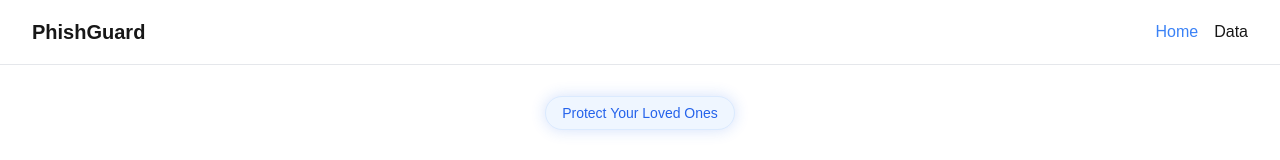
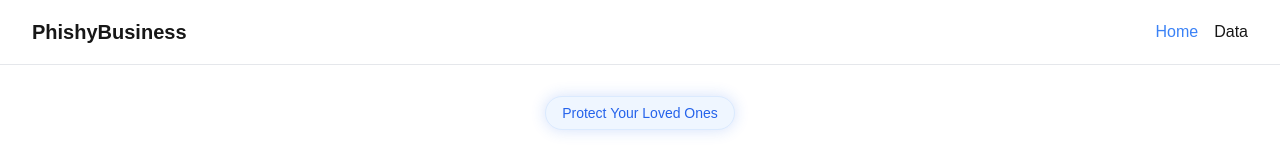
Before and after one commit to PhishyBusinessAI/phishybusiness, a Next.js app: page / in a window 1280 px wide. Shown: the top 160 px of the page. Built offline with nearby package versions, Linux system fonts and the light colour scheme.

Commit message:
Changed navmenu name

```diff
--- a/app/page.tsx
+++ b/app/page.tsx
@@ -13,7 +13,6 @@ import {
 } from "recharts";
 
 import StatsSection from "@/components/StatsSection";
-import Navigation from "@/components/Navigation";
 const data = [
   { year: "2019", value: 1.5 },
   { year: "2020", value: 2.1 },
--- a/components/Navigation.tsx
+++ b/components/Navigation.tsx
@@ -10,7 +10,7 @@ const Navigation = () => {
       <div className="max-w-7xl mx-auto px-4 sm:px-6 lg:px-8">
         <div className="flex justify-between h-16">
           <div className="flex items-center">
-            <span className="text-xl font-semibold">PhishGuard</span>
+            <span className="text-xl font-semibold">PhishyBusiness</span>
           </div>
           <div className="flex items-center space-x-4">
             <Link
```
Also changed, not shown: 1 other file (tests, documents, lock files or other folders).
